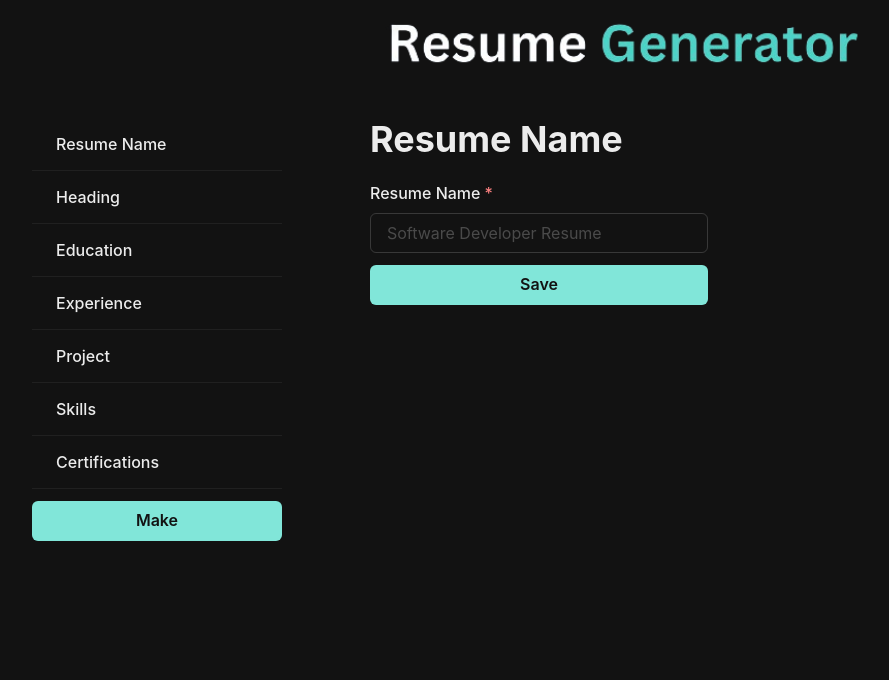
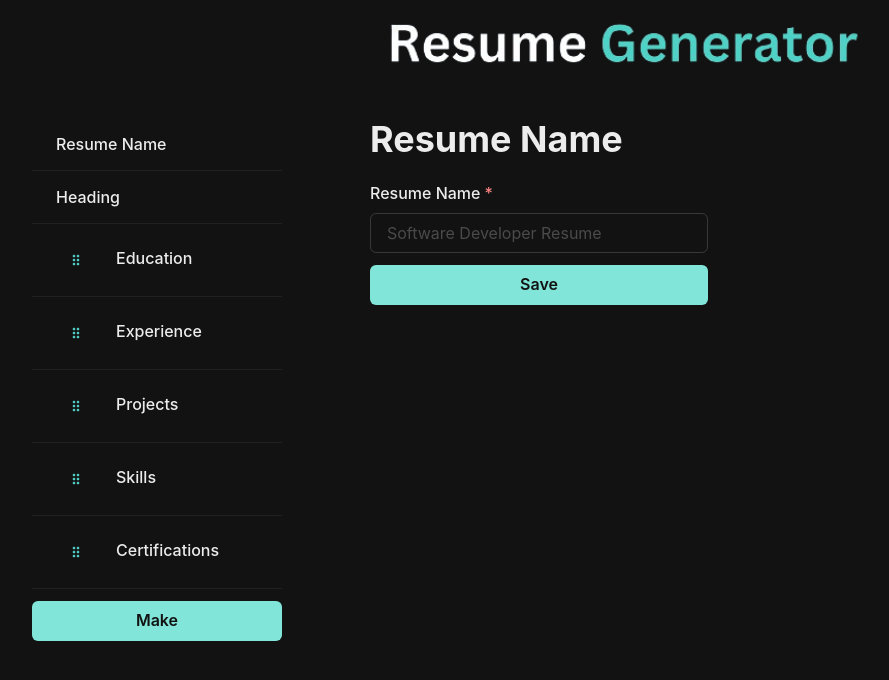
Before and after one commit to TheFJcurve/resume-generator-app, a React (Vite) app in the folder frontend/: page /resume/create/name in a window 1280 px wide. Shown: the top 680 px of the page, without its empty margins (20-909 px from the left). Built offline with nearby package versions, Linux system fonts and the light colour scheme.

Commit message:
refactoring

```diff
--- a/frontend/src/components/LinkTableItem.tsx
+++ /dev/null
@@ -1,22 +0,0 @@
-import { Tbody, Td, Tr } from "@chakra-ui/react";
-import { ReactNode } from "react";
-import { Link } from "react-router-dom";
-
-interface Props {
-  link: string;
-  children: ReactNode;
-}
-
-const LinkTableItem = ({ link, children }: Props) => {
-  return (
-    <Tbody>
-      <Tr>
-        <Td>
-          <Link to={link}>{children}</Link>
-        </Td>
-      </Tr>
-    </Tbody>
-  );
-};
-
-export default LinkTableItem;
--- a/frontend/src/components/ResumeComponentList.tsx
+++ b/frontend/src/components/ResumeComponentList.tsx
@@ -1,13 +1,35 @@
 import {
   Button,
-  GridItem,
-  SimpleGrid,
+  IconButton,
   Table,
   TableContainer,
+  Tbody,
+  Td,
+  Tr,
 } from "@chakra-ui/react";
-import { Outlet } from "react-router-dom";
 import useResume from "../hooks/useResume";
-import LinkTableItem from "./LinkTableItem";
+import { MdDragIndicator } from "react-icons/md";
+import { Link } from "react-router-dom";
+
+const componentNames = [
+  "Resume Name",
+  "Heading",
+  "Education",
+  "Experience",
+  "Projects",
+  "Skills",
+  "Certifications",
+];
+
+const componentUrls = [
+  "./name",
+  "./heading",
+  "./education",
+  "./experience",
+  "./project",
+  "./skills",
+  "./certifications",
+];
 
 const ResumeComponentList = () => {
   const { resume, dispatch } = useResume();
@@ -38,19 +60,28 @@ const ResumeComponentList = () => {
   };
 
   return (
-    <SimpleGrid columns={{ sm: 1, md: 2 }} margin={3}>
-      <GridItem width={"250px"}>
     <TableContainer>
       <Table variant="simple">
-            <LinkTableItem link="./name">Resume Name</LinkTableItem>
-            <LinkTableItem link="./heading">Heading</LinkTableItem>
-            <LinkTableItem link="./education">Education</LinkTableItem>
-            <LinkTableItem link="./experience">Experience</LinkTableItem>
-            <LinkTableItem link="./project">Project</LinkTableItem>
-            <LinkTableItem link="./skills">Skills</LinkTableItem>
-            <LinkTableItem link="./certifications">
-              Certifications
-            </LinkTableItem>
+        {componentNames.map((component, index) => (
+          <Tbody>
+            <Tr>
+              <Td>
+                {componentUrls[index] !== "./name" &&
+                componentUrls[index] !== "./heading" ? (
+                  <IconButton
+                    aria-label="button"
+                    type="button"
+                    icon={<MdDragIndicator style={{ cursor: "grab" }} />}
+                    variant={"ghost"}
+                    color={"teal.300"}
+                    marginRight={5}
+                  />
+                ) : null}
+                <Link to={componentUrls[index]}>{component}</Link>
+              </Td>
+            </Tr>
+          </Tbody>
+        ))}
       </Table>
       <Button
         colorScheme="teal"
@@ -62,11 +93,6 @@ const ResumeComponentList = () => {
         Make
       </Button>
     </TableContainer>
-      </GridItem>
-      <GridItem>
-        <Outlet />
-      </GridItem>
-    </SimpleGrid>
   );
 };
 
--- /dev/null
+++ b/frontend/src/components/ResumeComponents.tsx
@@ -0,0 +1,18 @@
+import { GridItem, SimpleGrid } from "@chakra-ui/react";
+import { Outlet } from "react-router-dom";
+import ResumeComponentList from "./ResumeComponentList";
+
+const ResumeComponents = () => {
+  return (
+    <SimpleGrid columns={{ sm: 1, md: 2 }} margin={3}>
+      <GridItem width={"250px"}>
+        <ResumeComponentList />
+      </GridItem>
+      <GridItem>
+        <Outlet />
+      </GridItem>
+    </SimpleGrid>
+  );
+};
+
+export default ResumeComponents;
--- a/frontend/src/context/ResumeContext.tsx
+++ b/frontend/src/context/ResumeContext.tsx
@@ -19,6 +19,7 @@ export type ResumeType = {
   skills: Skill[];
   certifications: Certification[];
   latexCode?: string;
+  order: string[];
 };
 
 type UpdateFieldAction = {
--- a/frontend/src/design/Home.tsx
+++ b/frontend/src/design/Home.tsx
@@ -40,6 +40,9 @@ const Home = () => {
       <Text align={"center"} color="gray" fontSize={11}>
         Made by Sargun Singh Bhatti
       </Text>
+      <Text align={"center"} color="gray" fontSize={11}>
+        Inspired by Resumake.io
+      </Text>
     </Box>
   );
 };
--- a/frontend/src/design/LayoutCreate.tsx
+++ b/frontend/src/design/LayoutCreate.tsx
@@ -1,7 +1,7 @@
 import { GridItem, SimpleGrid } from "@chakra-ui/react";
 import LatexPDF from "../components/LatexPDF";
 import Navbar from "../components/Navbar";
-import ResumeComponentList from "../components/ResumeComponentList";
+import ResumeComponents from "../components/ResumeComponents";
 
 const LayoutCreate = () => {
   return (
@@ -11,7 +11,7 @@ const LayoutCreate = () => {
       </GridItem>
       <SimpleGrid columns={{ sm: 1, md: 2 }} gap={10} marginLeft={10}>
         <GridItem width={"700px"}>
-          <ResumeComponentList />
+          <ResumeComponents />
         </GridItem>
         <GridItem >
           <LatexPDF />
--- a/frontend/src/index.css
+++ b/frontend/src/index.css
@@ -1,3 +1,6 @@
+@import "/node_modules/react-grid-layout/css/styles.css";
+@import "/node_modules/react-resizable/css/styles.css";
+
 :root {
   font-family: Inter, system-ui, Avenir, Helvetica, Arial, sans-serif;
   line-height: 1.5;
--- a/frontend/src/latex/useLatex.ts
+++ b/frontend/src/latex/useLatex.ts
@@ -1,10 +1,7 @@
+import _get from "lodash/get";
 import { ResumeType } from "../context/ResumeContext";
-import useLatexCertifications from "./useLatexCertifications";
-import useLatexEducation from "./useLatexEducation";
-import useLatexExperience from "./useLatexExperience";
+import useLatexComponent from "./useLatexComponent";
 import useLatexHeading from "./useLatexHeading";
-import useLatexProjects from "./useLatexProjects";
-import useLatexSkills from "./useLatexSkills";
 
 const useLatex = (resume: ResumeType | undefined) => {
     let latexFile = `\\documentclass[a4paper]{article}
@@ -45,21 +42,11 @@ const useLatex = (resume: ResumeType | undefined) => {
         if (resume.heading.fullName != "") {
             latexFile += useLatexHeading(resume.heading);
         }
-        if (resume.education.length > 0) {
-            latexFile += useLatexEducation(resume.education);
-        }
-        if (resume.experience.length > 0) {
-            latexFile += useLatexExperience(resume.experience);
-        }
-        if (resume.projects.length > 0) {
-            latexFile += useLatexProjects(resume.projects);
-        }
-        if (resume.skills.length > 0) {
-            latexFile += useLatexSkills(resume.skills);
-        }
-        if (resume.certifications.length > 0) {
-            latexFile += useLatexCertifications(resume.certifications);
-        }
+        resume.order.forEach((component) => {
+            if (_get(resume, component).length > 0) {
+                latexFile += useLatexComponent(component, _get(resume, component));
+            }
+        })
     } else {
         latexFile += `\\begin{center} Thank you for using Resume Generator \\\\ \\textcopyright \\; Sargun Singh Bhatti, 2024 \\end{center}`
     }
--- /dev/null
+++ b/frontend/src/latex/useLatexComponent.ts
@@ -0,0 +1,25 @@
+import useLatexCertifications from "./useLatexCertifications";
+import useLatexEducation from "./useLatexEducation";
+import useLatexExperience from "./useLatexExperience";
+import useLatexProjects from "./useLatexProjects";
+import useLatexSkills from "./useLatexSkills";
+
+const useLatexComponent = (componentName: string, component: any) => {
+  if (componentName == "education") {
+    return useLatexEducation(component);
+  } else if (componentName == "experience") {
+    return useLatexExperience(component);
+  }
+    else if (componentName == "projects") {
+        return useLatexProjects(component);
+    }
+    else if (componentName == "skills") {
+        return useLatexSkills(component);
+    }
+    else if (componentName == "certifications") {
+        return useLatexCertifications(component);
+    }
+    return ""
+}
+
+export default useLatexComponent
--- a/frontend/src/main.tsx
+++ b/frontend/src/main.tsx
@@ -22,6 +22,8 @@ const defaultResume = {
   projects: [],
   skills: [],
   certifications: [],
+  latexCode: "",
+  order: ["education", "experience", "projects", "skills", "certifications"],
 };
 
 const queryClient = new QueryClient();
--- a/frontend/src/services/resumeService.ts
+++ b/frontend/src/services/resumeService.ts
@@ -41,6 +41,10 @@ export interface Certification {
     description: string[];
 }
 
+export interface Order {
+    order: string[];
+}
+
 export interface Resume {
     _id: string;
     name: string;
@@ -51,6 +55,7 @@ export interface Resume {
     skills?: Skill[];
     certifications?: Certification[];
     latexCode?: string;
+    order?: Order;
     createdAt: Date;
     updatedAt: Date;
 }
```
Also changed, not shown: frontend/package.json (+3 -8 lines), 1 other file (tests, documents, lock files or other folders). Lines whose indentation alone changed are shown as unchanged.
